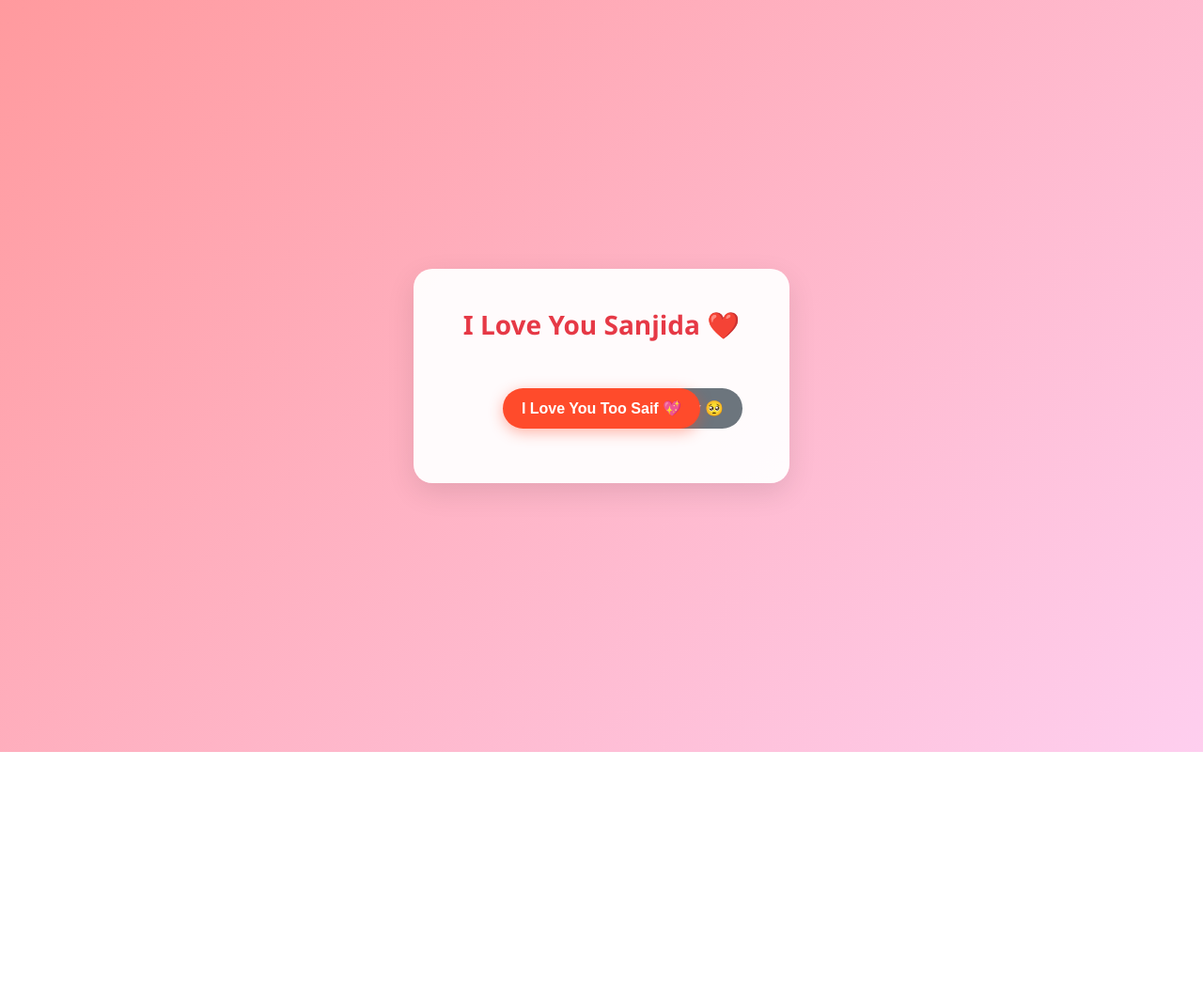
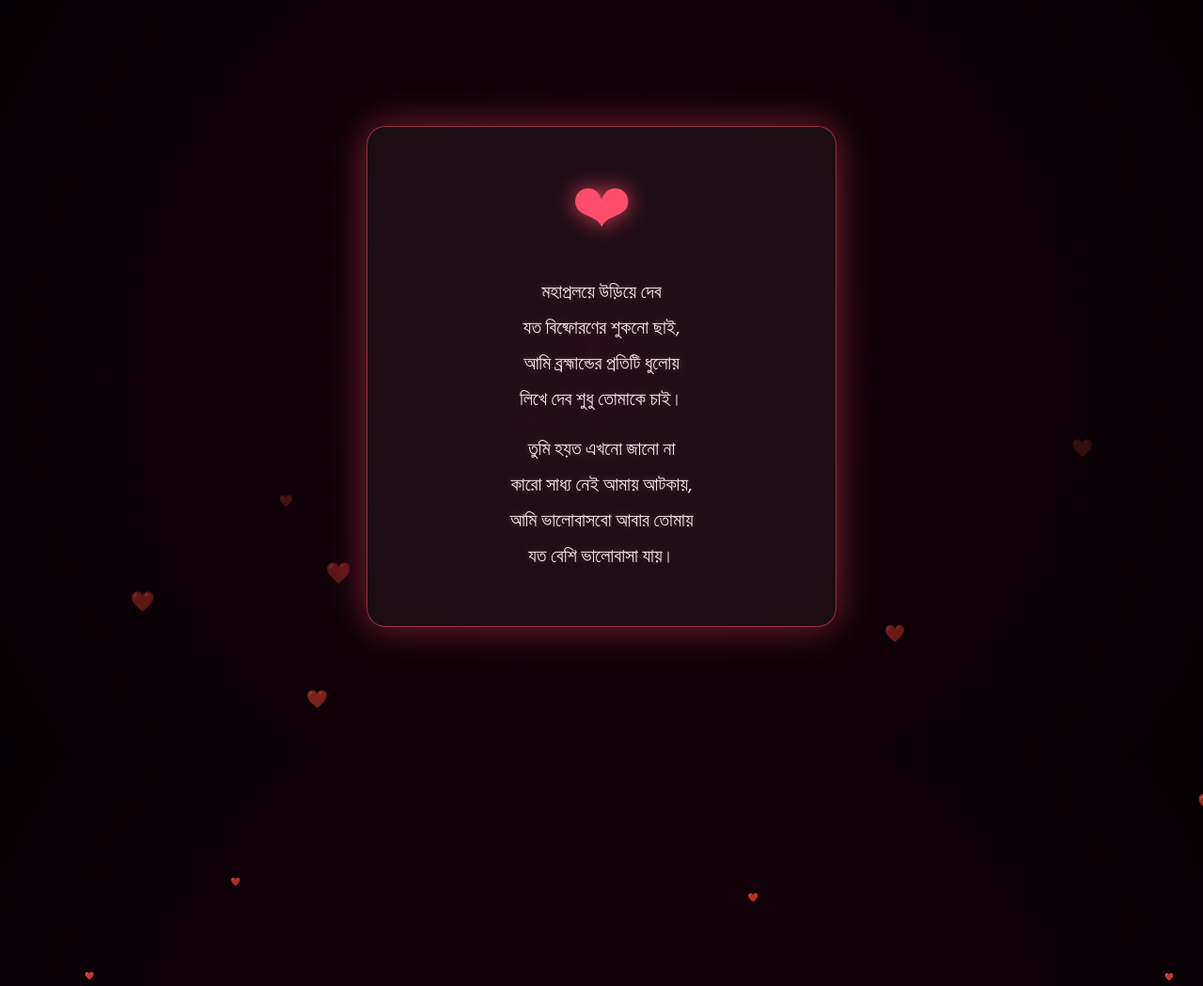
Before and after one commit to Saif-457/for-Sanjida, a plain HTML site: page index.html in a window 1280 px wide. Shown: the top 1049 px of the page at 94% size. Before the commit the page ends 800 px from the top, so only its background shows below. Drawn offline with Linux system fonts and the light colour scheme.

Commit message:
Revise HTML structure and add animations
Updated title and styling for the card and background. Added dynamic floating hearts and poem sections.

```diff
--- a/index.html
+++ b/index.html
@@ -3,139 +3,167 @@
 <head>
   <meta charset="UTF-8">
   <meta name="viewport" content="width=device-width, initial-scale=1.0">
-  <title>For Sanjida ❤️</title>
+  <title>ভালোবাসার বার্তা</title>
+  <!-- Google Bengali Font Import -->
+  <link rel="preconnect" href="https://fonts.googleapis.com">
+  <link rel="preconnect" href="https://fonts.gstatic.com" crossorigin>
+  <link href="https://fonts.googleapis.com/css2?family=Hind+Siliguri:wght@400;600;700&display=swap" rel="stylesheet">
+
   <style>
     * {
-      box-sizing: border-box;
       margin: 0;
       padding: 0;
+      box-sizing: border-box;
     }
+
     body {
+      background: radial-gradient(circle at center, #1a000c 0%, #050003 100%);
+      min-height: 100vh;
       display: flex;
       justify-content: center;
       align-items: center;
-      min-height: 100vh;
-      background: linear-gradient(135deg, #ff9a9e 0%, #fecfef 100%);
-      font-family: 'Segoe UI', Tahoma, Geneva, Verdana, sans-serif;
-      text-align: center;
+      font-family: 'Hind Siliguri', sans-serif;
       overflow: hidden;
+      position: relative;
+      color: #ffffff;
     }
-    .card {
-      background: rgba(255, 255, 255, 0.95);
-      padding: 40px 30px;
-      border-radius: 20px;
-      box-shadow: 0 10px 30px rgba(0,0,0,0.1);
-      max-width: 400px;
-      width: 90%;
-      position: relative;
+
+    /* Floating Heart Particles Canvas Background */
+    .heart-particle {
+      position: absolute;
+      color: #ff4d6d;
+      font-size: 20px;
+      user-select: none;
+      pointer-events: none;
+      animation: floatUp linear infinite;
     }
-    h1 {
-      color: #e63946;
-      font-size: 28px;
-      margin-bottom: 30px;
-    }
-    .btn-container {
-      display: flex;
-      justify-content: center;
-      align-items: center;
-      gap: 15px;
-      min-height: 80px;
-      position: relative;
-    }
-    button {
-      padding: 12px 20px;
-      font-size: 16px;
-      border: none;
-      border-radius: 25px;
-      cursor: pointer;
-      font-weight: bold;
-      transition: transform 0.2s;
-    }
-    .yes-btn {
-      background-color: #ff4b2b;
-      color: white;
-      box-shadow: 0 4px 15px rgba(255, 75, 43, 0.4);
-      z-index: 10;
-    }
-    .yes-btn:hover {
-      transform: scale(1.05);
-    }
-    .sorry-btn {
-      background-color: #6c757d;
-      color: white;
-      position: absolute;
-      transition: all 0.2s ease;
-    }
-    .flower {
-      position: absolute;
-      font-size: 24px;
-      animation: floatUp 3s linear forwards;
-      pointer-events: none;
-    }
+
     @keyframes floatUp {
       0% {
-        transform: translateY(0) scale(1);
+        transform: translateY(100vh) scale(0.5);
         opacity: 1;
       }
       100% {
-        transform: translateY(-100vh) scale(1.5) rotate(360deg);
+        transform: translateY(-10vh) scale(1.2);
         opacity: 0;
+      }
+    }
+
+    /* Central Heart Card Container */
+    .card {
+      position: relative;
+      background: rgba(255, 255, 255, 0.05);
+      border: 1px solid rgba(255, 77, 109, 0.3);
+      backdrop-filter: blur(10px);
+      border-radius: 20px;
+      padding: 40px 30px;
+      max-width: 500px;
+      width: 90%;
+      text-align: center;
+      box-shadow: 0 0 30px rgba(255, 77, 109, 0.2);
+      animation: pulseGlow 3s ease-in-out infinite;
+      z-index: 10;
+    }
+
+    /* Heart Icon Animation at the top */
+    .big-heart {
+      font-size: 60px;
+      color: #ff4d6d;
+      margin-bottom: 20px;
+      display: inline-block;
+      animation: beat 1.2s infinite ease-in-out;
+      text-shadow: 0 0 20px rgba(255, 77, 109, 0.8);
+    }
+
+    /* Poem Styling */
+    .poem {
+      font-size: 1.25rem;
+      line-height: 1.9;
+      color: #ffe6ea;
+      font-weight: 500;
+      text-shadow: 0 0 10px rgba(255, 255, 255, 0.2);
+    }
+
+    .poem span {
+      display: block;
+    }
+
+    .poem .stanza {
+      margin-bottom: 15px;
+    }
+
+    /* Pulse Glow Animation */
+    @keyframes pulseGlow {
+      0%, 100% {
+        box-shadow: 0 0 25px rgba(255, 77, 109, 0.25);
+        border-color: rgba(255, 77, 109, 0.3);
+      }
+      50% {
+        box-shadow: 0 0 45px rgba(255, 77, 109, 0.5);
+        border-color: rgba(255, 77, 109, 0.6);
+      }
+    }
+
+    /* Heart Beat Animation */
+    @keyframes beat {
+      0%, 100% {
+        transform: scale(1);
+      }
+      25% {
+        transform: scale(1.15);
+      }
+      40% {
+        transform: scale(1);
+      }
+      60% {
+        transform: scale(1.12);
       }
     }
   </style>
 </head>
 <body>
 
-  <div class="card" id="card">
-    <h1 id="heading">I Love You Sanjida ❤️</h1>
-    <div class="btn-container">
-      <button class="yes-btn" onclick="acceptLove()">I Love You Too Saif 💖</button>
-      <button class="sorry-btn" id="sorryBtn" onmouseover="moveButton()" onclick="moveButton()">Sorry 🥺</button>
+  <!-- Card Container -->
+  <div class="card">
+    <div class="big-heart">❤</div>
+    <div class="poem">
+      <div class="stanza">
+        <span>মহাপ্রলয়ে উড়িয়ে দেব</span>
+        <span>যত বিষ্ফোরণের শুকনো ছাই,</span>
+        <span>আমি ব্রহ্মান্ডের প্রতিটি ধুলোয়</span>
+        <span>লিখে দেব শুধু তোমাকে চাই।</span>
+      </div>
+      <div class="stanza">
+        <span>তুমি হয়ত এখনো জানো না</span>
+        <span>কারো সাধ‍্য নেই আমায় আটকায়,</span>
+        <span>আমি ভালোবাসবো আবার তোমায়</span>
+        <span>যত বেশি ভালোবাসা যায়।</span>
+      </div>
     </div>
   </div>
 
+  <!-- JavaScript for Generating Dynamic Floating Hearts -->
   <script>
-    const sorryBtn = document.getElementById('sorryBtn');
+    function createHeart() {
+      const heart = document.createElement('div');
+      heart.classList.add('heart-particle');
+      heart.innerHTML = '❤️';
 
-    // Default Position for Sorry Button
-    sorryBtn.style.right = '20px';
+      // Random position and size
+      heart.style.left = Math.random() * 100 + 'vw';
+      heart.style.animationDuration = Math.random() * 3 + 4 + 's'; // 4 to 7 seconds
+      heart.style.fontSize = Math.random() * 15 + 10 + 'px'; // 10px to 25px
 
-    function moveButton() {
-      // Screen-er jekono jaygay dure sore jabe
-      const x = Math.random() * (window.innerWidth - 120);
-      const y = Math.random() * (window.innerHeight - 60);
+      document.body.appendChild(heart);
 
-      sorryBtn.style.position = 'fixed';
-      sorryBtn.style.left = `${x}px`;
-      sorryBtn.style.top = `${y}px`;
+      // Remove element after animation ends
+      setTimeout(() => {
+        heart.remove();
+      }, 7000);
     }
 
-    function acceptLove() {
-      document.getElementById('heading').innerText = "I Love You Too Saif 💖🌹";
-      sorryBtn.style.display = 'none';
-
-      // Flower effect active kora
-      for (let i = 0; i < 40; i++) {
-        setTimeout(createFlower, i * 100);
-      }
-    }
-
-    function createFlower() {
-      const flowers = ['🌸', '🌺', '🌹', '🌷', '✨', '💖', '🌼'];
-      const flower = document.createElement('div');
-      flower.classList.add('flower');
-      flower.innerText = flowers[Math.floor(Math.random() * flowers.length)];
-
-      flower.style.left = Math.random() * 100 + 'vw';
-      flower.style.bottom = '0px';
-      flower.style.fontSize = (Math.random() * 20 + 20) + 'px';
-
-      document.body.appendChild(flower);
-
-      setTimeout(() => {
-        flower.remove();
-      }, 3000);
-    }
+    // Create a new heart every 300ms
+    setInterval(createHeart, 300);
   </script>
 </body>
 </html>
```
